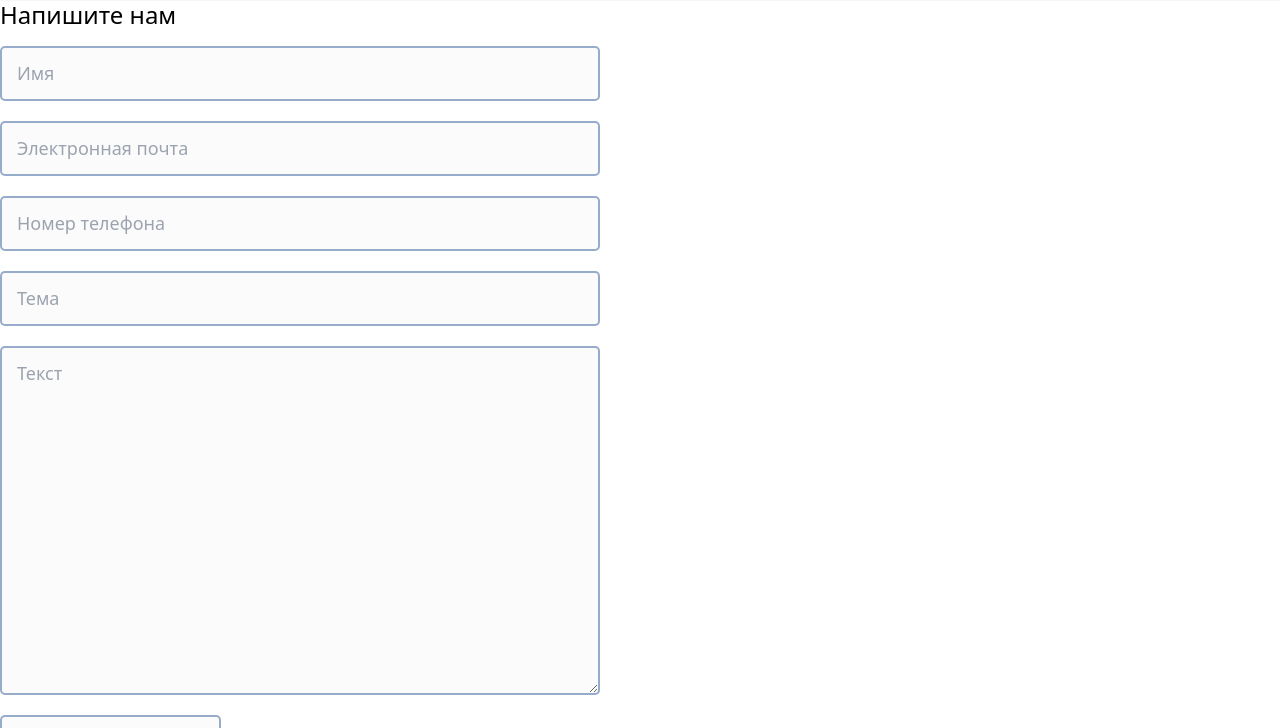
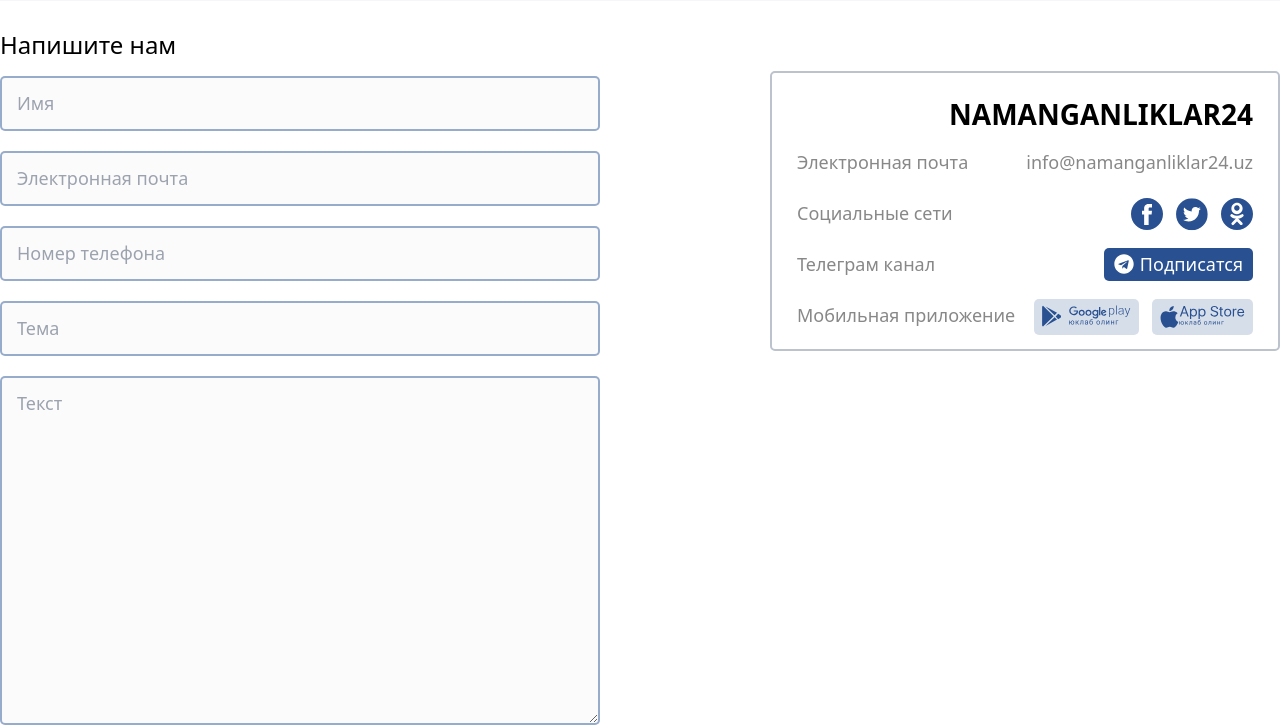
Before and after one commit to Husniddin6939/Namanganliklar24, a website: page pages/Contact/index.html in a window 1280 px wide. Shown: the part 271-999 px from the top of the page. Drawn offline with nearby package versions, Linux system fonts and the light colour scheme.

Commit message:
Contact page (Напишити нам right)

```diff
--- a/pages/Contact/index.html
+++ b/pages/Contact/index.html
@@ -83,10 +83,10 @@
             </div>
 
         </header>
+        <div class="container  mx-auto">
+            <div class="flex justify-between mt-[30px]">
 
              <!-- form start -->
-       <div class="container  mx-auto">
-
             <div class="form">
             <h2 class="text-[24px] font-[500] leading-[28px] text-[#000000]">Напишите нам</h2>
 
@@ -124,9 +124,67 @@
 
             </div>
             </div>
+            <!-- form end -->
+
+            <!-- form right start -->
+            <div class="mt-[40px] hover:shadow-lg duration-300 contact-card p-[25px] border-[2px] border-[#BCC3CD] w-[510px] h-[280px] rounded-[5px]">
+               <div class="flex justify-end">
+                   <h2 class="font-[700] text-[28px] leading-[33px] text-[ #295091]  justify-self-end mb-[21px]">NAMANGANLIKLAR24</h2>
+               </div>
+               <div class="flex justify-between">
+                   <ul>
+                       <li class="font-[400] text-[18px] leading-[21px] text-[#888888] mb-[30px]">Электронная почта</li>
+                       <li class="font-[400] text-[18px] leading-[21px] text-[#888888] mb-[30px]">Социальные сети</li>
+                       <li class="font-[400] text-[18px] leading-[21px] text-[#888888] mb-[30px]">Телеграм канал</li>
+                       <li class="font-[400] text-[18px] leading-[21px] text-[#888888] ">Мобильная приложение</li>
+                   </ul>
+
+                   <div class="flex flex-col items-end">
+
+                       <a class="text-[#888888] font-[400] text-[18px] leading-[21px] mb-[25px] block hover:text-blue-600 duration-200" href="mailto:info@namanganliklar24.uz">info@namanganliklar24.uz</a>
+
+                       <ul class="flex gap-[13px] mb-[17px]">
+                           <li>
+                               <a target="_blank" href="https://www.facebook.com/">
+                                   <img class="hover:scale-110 duration-200" src="../../Images/facebook-r 1.svg" alt="facebook">
+                               </a>
+                           </li>
+                           <li>
+                               <a target="_blank" href="https://twitter.com/i/flow/login">
+                                   <img class="hover:scale-110 duration-200" src="../../Images/twitter-r 1.svg" alt="twitter">
+                               </a>
+                           </li>
+                           <li>
+                               <a target="_blank" href="https://ok.ru/">
+                                   <img class="hover:scale-110 duration-200" src="../../Images/odnoklasnik-r 1.svg" alt="odnoklasnik">
+                               </a>
+                           </li>
+                       </ul>
+
+                       <button class="bg-[#295091] rounded-[5px] py-[6px] px-[10px] flex gap-[6px] items-center mb-[18px] hover:scale-105 duration-200">
+                           <img src="../../Images/cib_telegram.svg" alt="cib_telegram">
+                           <span class="text-[#fff] font-[400] text-[18px] leading-[21px]">Подписатся</span>
+                       </button>
+
+                       <div class="flex gap-[13px]">
+                           <button class="hover:scale-110 duration-200 flex bg-[#D6DEEA] py-[6.73px] px-[8.12px] rounded-[5px]">
+                               <img src="../../Images/google.svg" alt="">
+                               <img class="-ml-[38px]" src="../../Images/googleplay.svg" alt="">
+                           </button>
+
+                           <button class="hover:scale-110 duration-200 flex bg-[#D6DEEA] py-[6.73px] px-[8.12px] rounded-[5px]">
+                               <img src="../../Images/apple.svg" alt="">
+                               <img src="../../Images/applestore.svg" alt="applestore">
+                           </button>
+                       </div>
+                   </div>
+               </div>
+           </div>
+            <!-- form right end -->
 
             </div>
-       <!-- form end -->
+        </div>
+
 
         <footer class="bg-[#295093] pt-[18px] pb-[13px]">
             <div class="container mx-auto">
```
Lines whose indentation alone changed are shown as unchanged.
